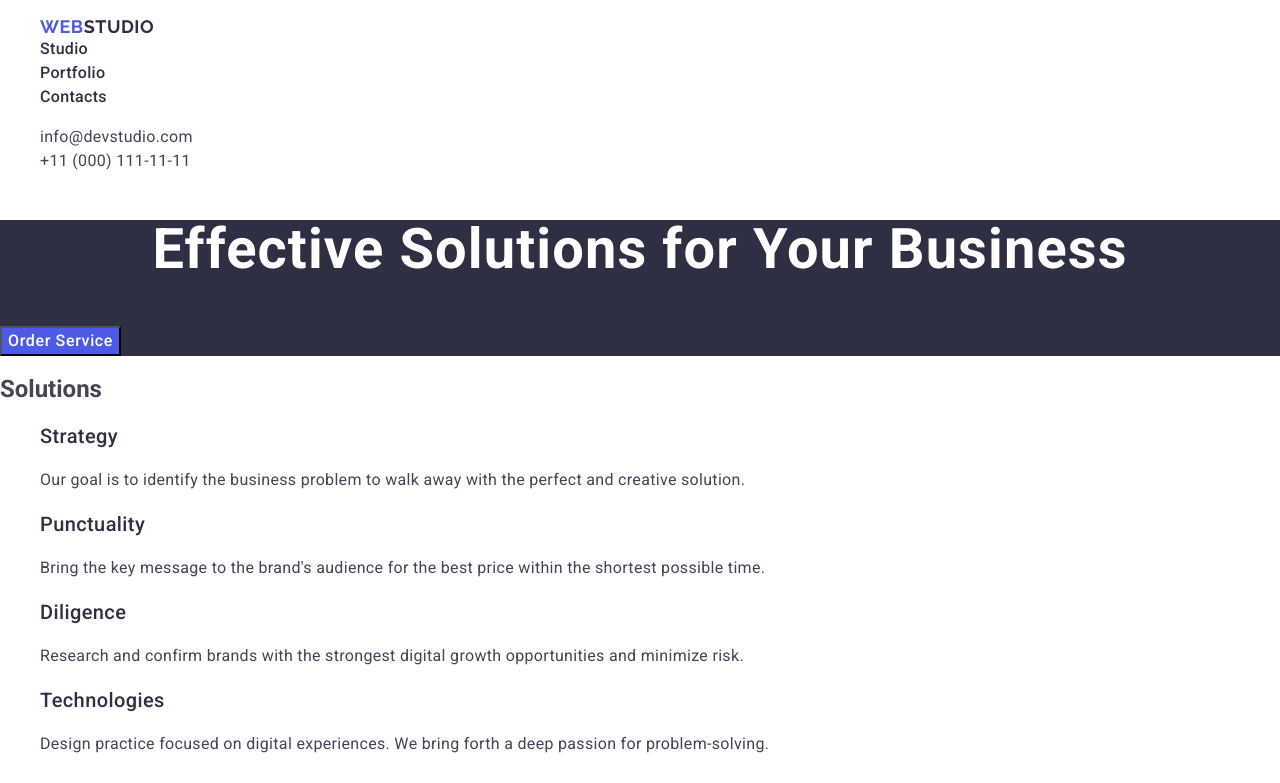
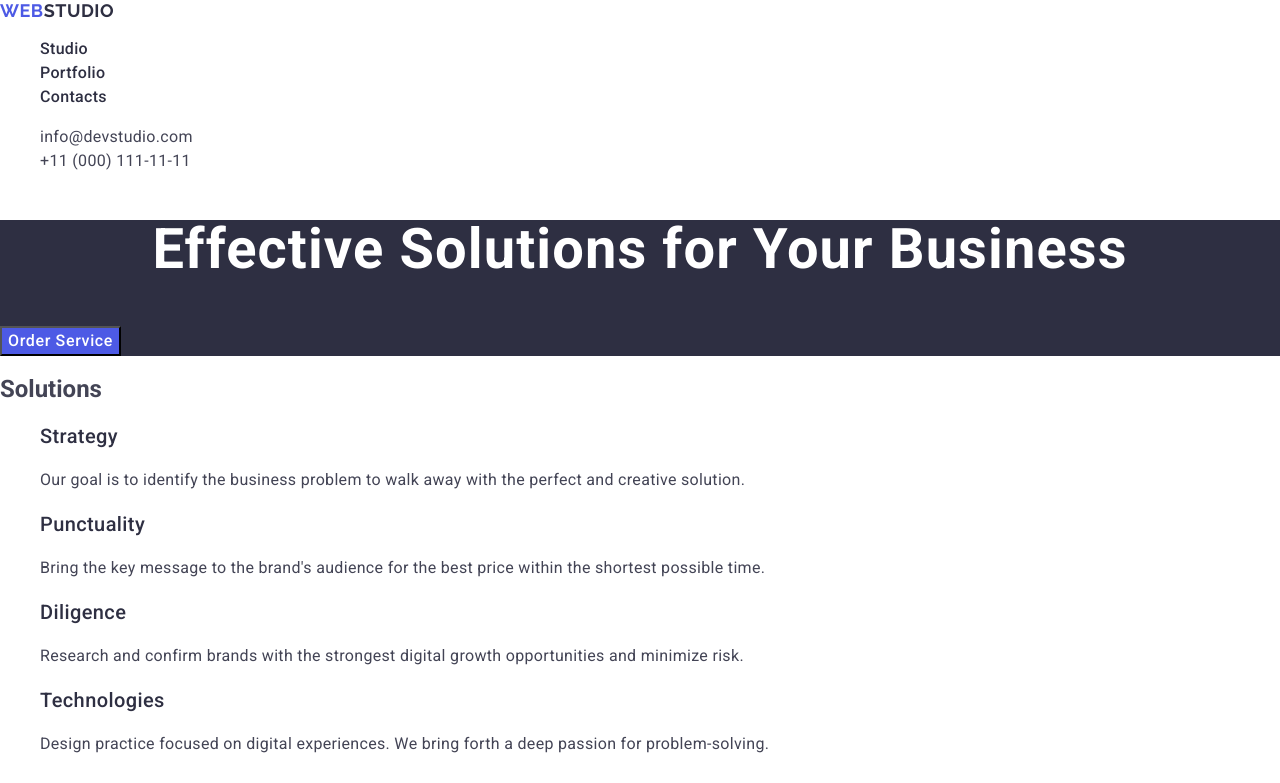
Before and after one commit to vitalii-gh25/goit-markup-hw-02, a plain HTML site: page index.html in a window 1280 px wide. Shown: the top 783 px of the page. Drawn offline with nearby package versions, Linux system fonts and the light colour scheme.

Commit message:
replace logo

```diff
--- a/css/style.css
+++ b/css/style.css
@@ -26,9 +26,6 @@ address {
 header {
 }
 
-.header-menu-logo-item {
-}
-
 .header-logo-link-blue {
   font-family: "Raleway", sans-serif;
   font-weight: 700;
@@ -41,6 +38,9 @@ header {
 
 .header-logo-link-black {
   color: #2e2f42;
+}
+
+.header-menu-list {
 }
 
 .header-menu-item {
--- a/index.html
+++ b/index.html
@@ -21,13 +21,11 @@
   </head>
   <body>
     <header>
-      <nav>
+      <a class="header-logo-link-blue" href="./index.html"
+        >Web<span class="header-logo-link-black">Studio</span></a
+      >
+      <nav class="header-menu">
         <ul class="header-menu-list">
-          <li class="header-menu-logo-item">
-            <a class="header-logo-link-blue" href="./index.html"
-              >Web<span class="header-logo-link-black">Studio</span></a
-            >
-          </li>
           <li class="header-menu-item">
             <a class="header-menu-link" href="#">Studio</a>
           </li>
```
